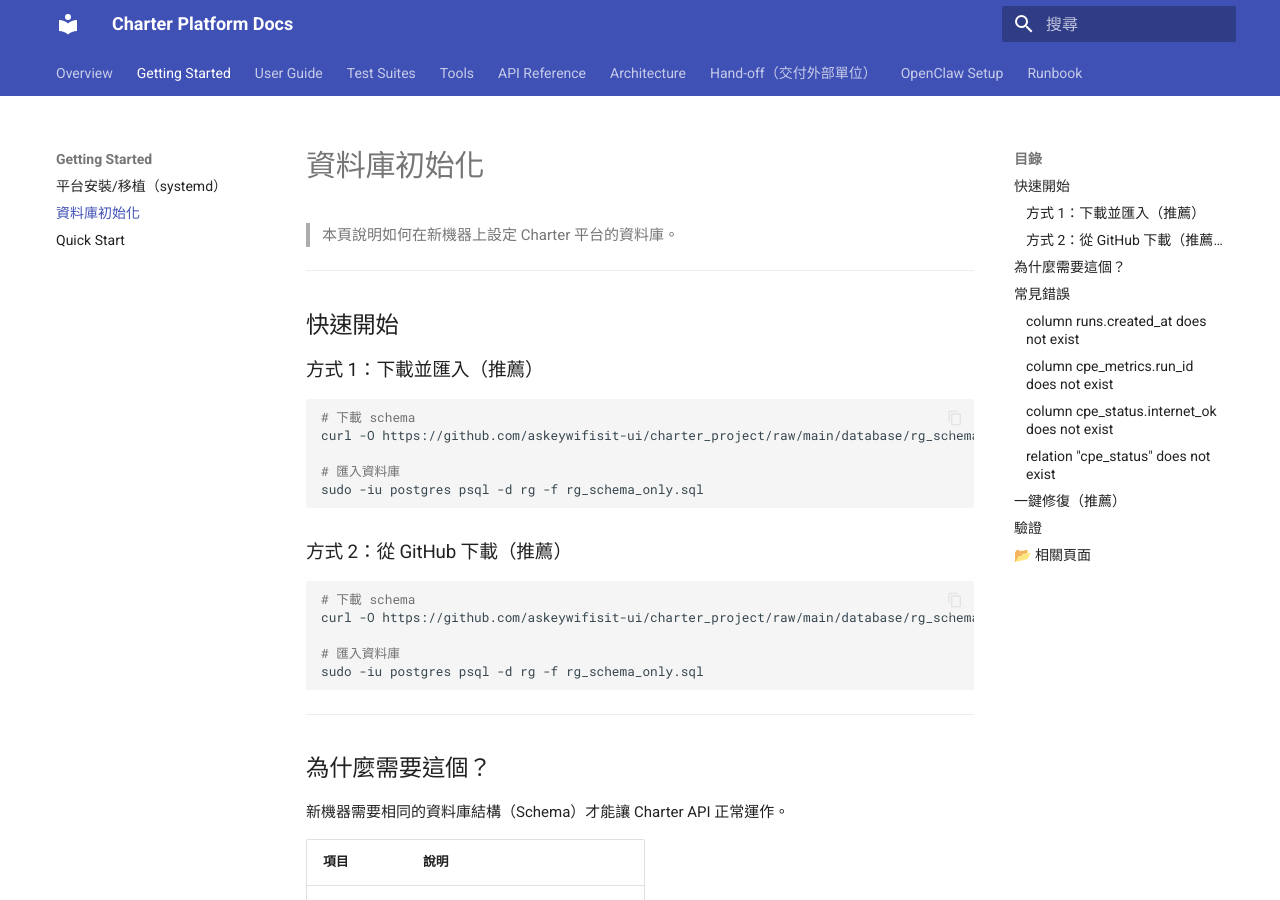
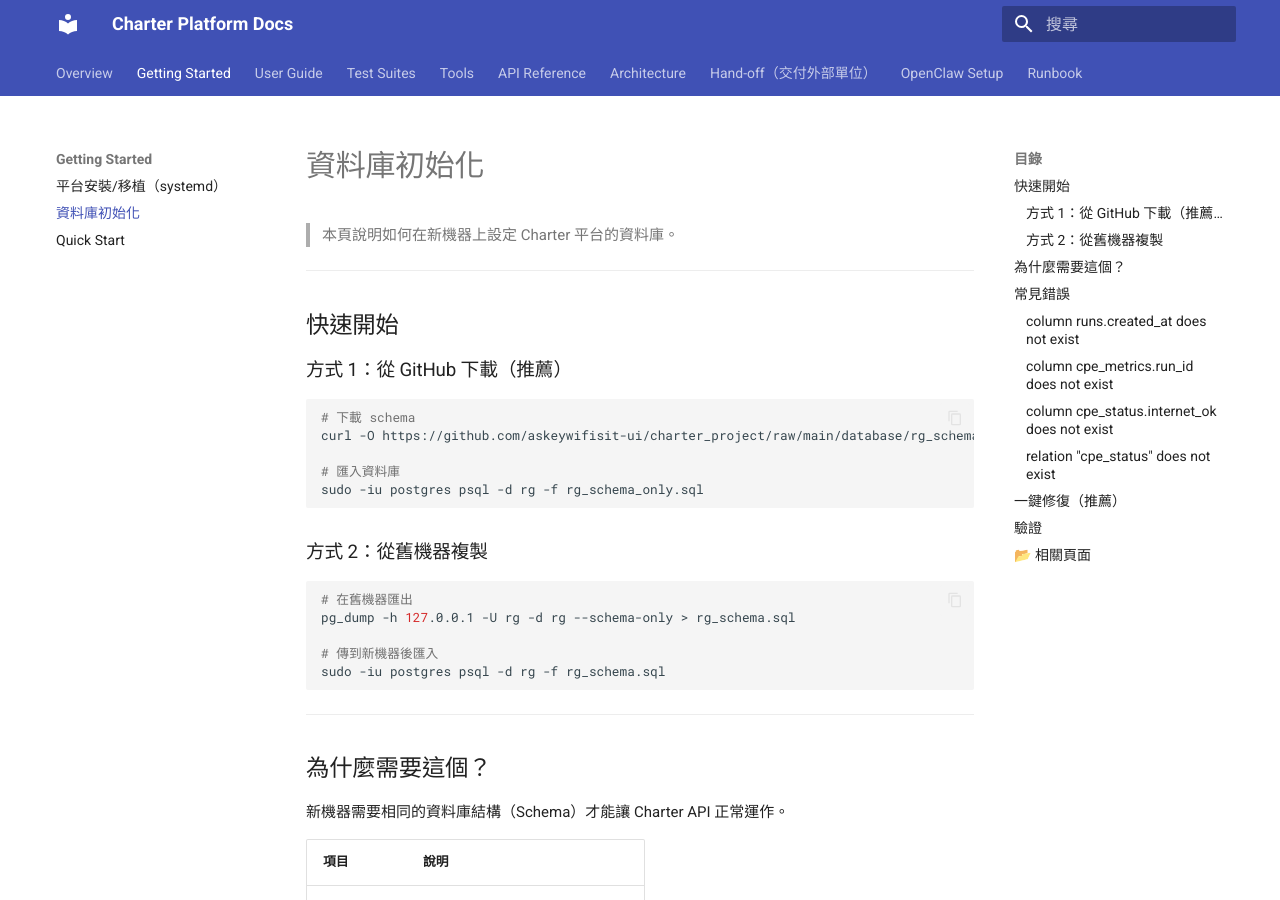
Before and after one commit to askeywifisit-ui/charter_project, an MkDocs documentation site: the page built from docs/charter_site/docs/getting_started/database_setup.md, in a window 1280 px wide and 900 px high. Built offline with MkDocs 1.6.1 and Material for MkDocs 9.7.7, drawn with Linux system fonts in a browser that asks for light colours; comment, search, counter and statistics services are not loaded.

Commit message:
Fix duplicate methods in database_setup.md

````diff
--- a/docs/charter_site/docs/getting_started/database_setup.md
+++ b/docs/charter_site/docs/getting_started/database_setup.md
@@ -6,7 +6,7 @@
 
 ## 快速開始
 
-### 方式 1：下載並匯入（推薦）
+### 方式 1：從 GitHub 下載（推薦）
 
 ```bash
 # 下載 schema
@@ -16,14 +16,14 @@
 sudo -iu postgres psql -d rg -f rg_schema_only.sql
 ```
 
-### 方式 2：從 GitHub 下載（推薦）
+### 方式 2：從舊機器複製
 
 ```bash
-# 下載 schema
-curl -O https://github.com/askeywifisit-ui/charter_project/raw/main/database/rg_schema_only.sql
+# 在舊機器匯出
+pg_dump -h 127.0.0.1 -U rg -d rg --schema-only > rg_schema.sql
 
-# 匯入資料庫
-sudo -iu postgres psql -d rg -f rg_schema_only.sql
+# 傳到新機器後匯入
+sudo -iu postgres psql -d rg -f rg_schema.sql
 ```
 
 ---
````
